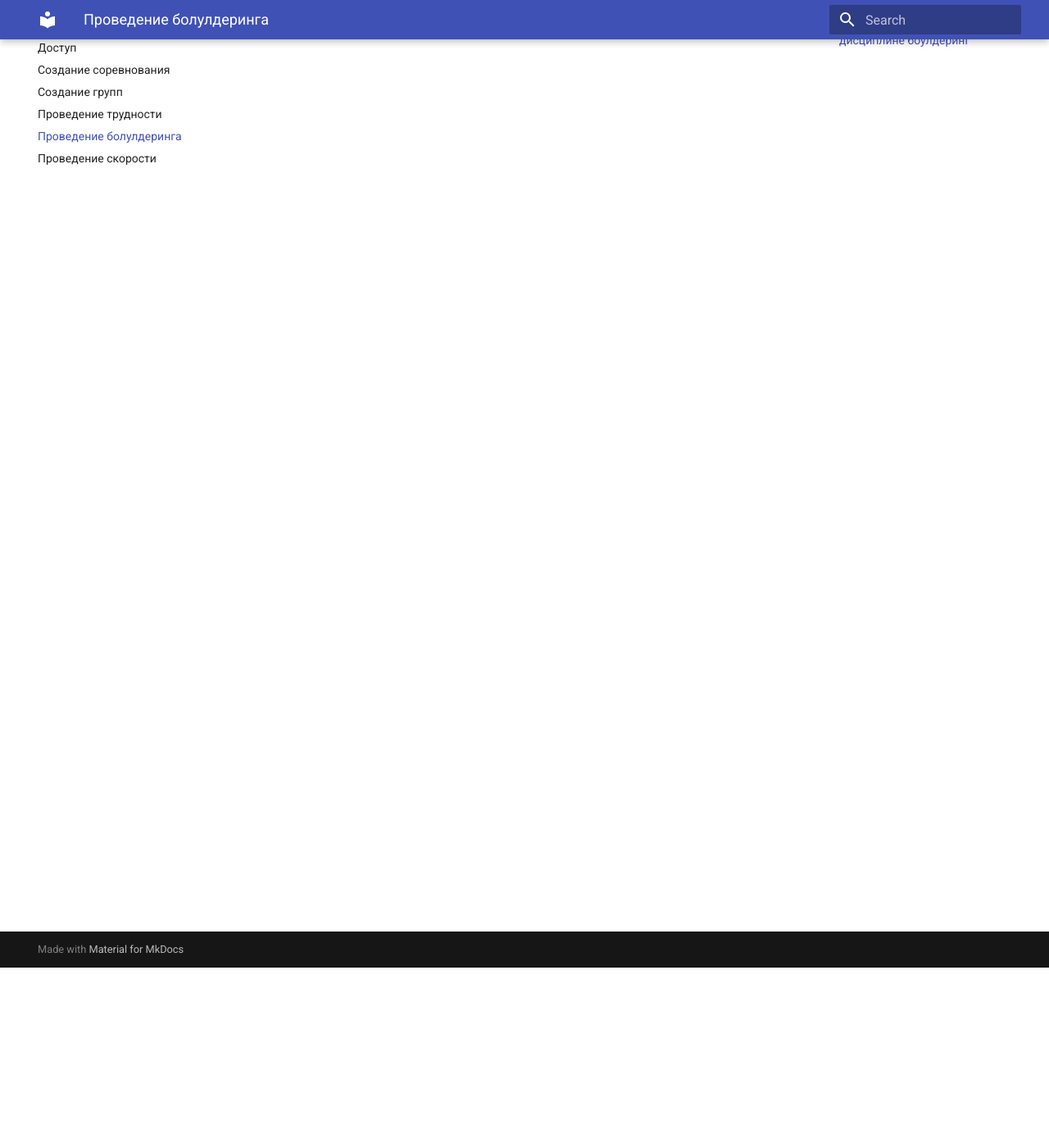
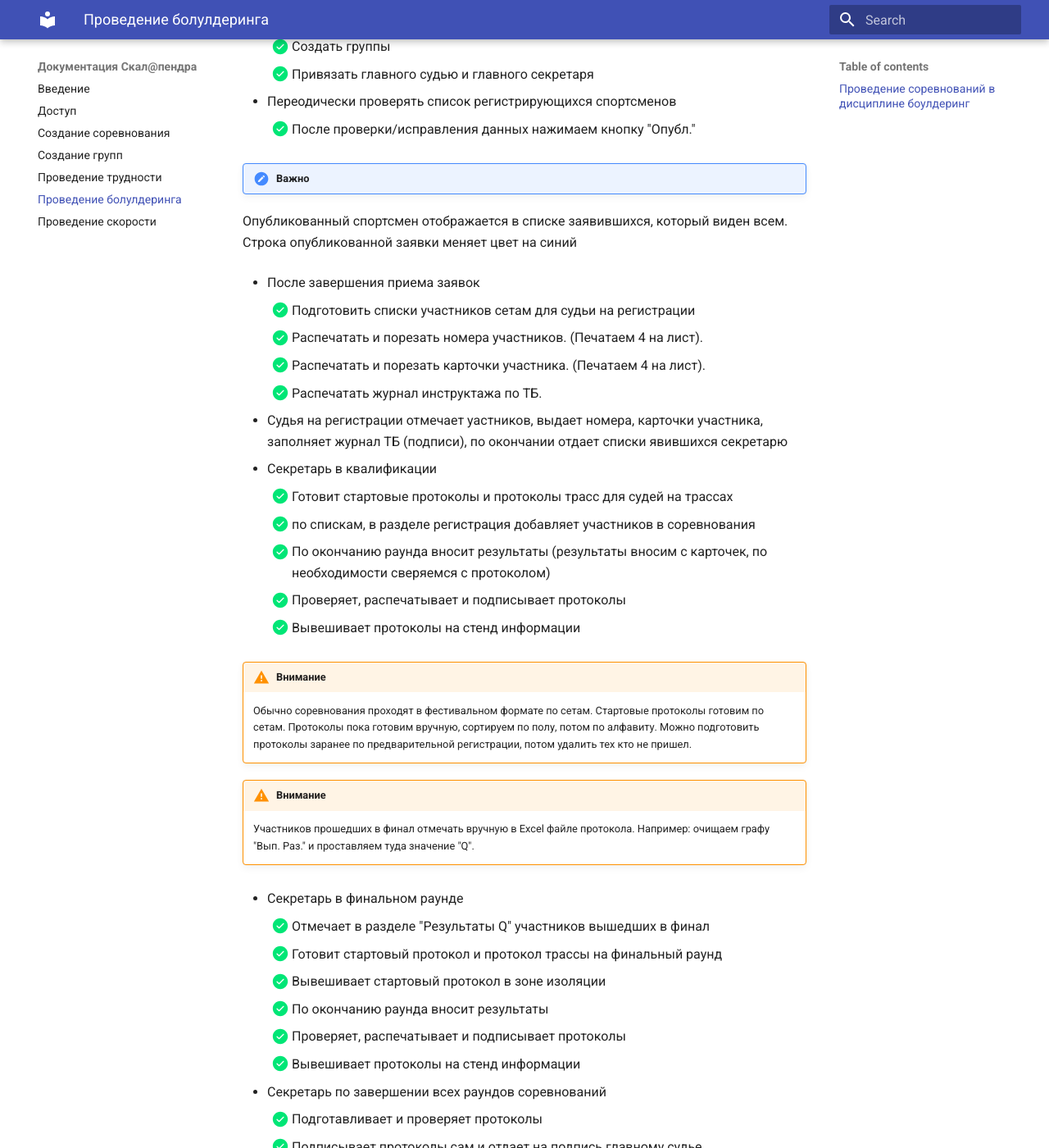
Before and after one commit to alptur/scaladocs, an MkDocs documentation site: the page built from docs/howtoboulder.md, in a window 1280 px wide and 1400 px high, scrolled down 220 px. Shown: the whole window at 82% size. Built offline with MkDocs 1.6.1 and Material for MkDocs 9.7.7, drawn with Linux system fonts in a browser that asks for light colours; some of the changed text lies outside the part shown.

Commit message:
Проведение боулдеринга

```diff
--- a/docs/howtoboulder.md
+++ b/docs/howtoboulder.md
@@ -1,3 +1,60 @@
 # Проведение болулдеринга
 
 ## Проведение соревнований в дисциплине боулдеринг
+
+* Создать соревнование
+    * [x] Создать группы
+    * [x] Привязать главного судью и главного секретаря
+* Переодически проверять список регистрирующихся спортсменов
+    * [x] После проверки/исправления данных нажимаем кнопку "Опубл."
+
+!!! note "Важно"
+Опубликованный спортсмен отображается в списке заявившихся, который виден всем.
+Строка опубликованной заявки меняет цвет на синий
+
+* После завершения приема заявок
+    * [x] Подготовить списки участников сетам для судьи на регистрации
+    * [x] Распечатать и порезать номера участников. (Печатаем 4 на лист).
+    * [x] Распечатать и порезать карточки участника. (Печатаем 4 на лист).
+    * [x] Распечатать журнал инструктажа по ТБ.
+
+* Судья на регистрации отмечает уастников, выдает номера, карточки участника,
+заполняет журнал ТБ (подписи), по окончании отдает списки явившихся секретарю
+
+* Секретарь в квалификации
+    * [x] Готовит стартовые протоколы и протоколы трасс для судей на трассах
+    * [x] по спискам, в разделе регистрация добавляет участников в соревнования
+    * [x] По окончанию раунда вносит результаты (результаты вносим с карточек,
+    по необходимости сверяемся с протоколом)
+    * [x] Проверяет, распечатывает и подписывает протоколы
+    * [x] Вывешивает протоколы на стенд информации
+
+!!! warning "Внимание"
+    Обычно соревнования проходят в фестивальном формате по сетам. Стартовые протоколы
+    готовим по сетам. Протоколы пока готовим вручную, сортируем по полу, потом по алфавиту.
+    Можно подготовить протоколы заранее по предварительной регистрации, потом удалить
+    тех кто не пришел.
+
+!!! warning "Внимание"
+    Участников прошедших в финал отмечать вручную в Excel файле протокола. Например:
+    очищаем графу "Вып. Раз." и проставляем туда значение "Q".
+
+* Секретарь в финальном раунде
+    * [x] Отмечает в разделе "Результаты Q" участников вышедших в финал
+    * [x] Готовит стартовый протокол и протокол трассы на финальный раунд
+    * [x] Вывешивает стартовый протокол в зоне изоляции
+    * [x] По окончанию раунда вносит результаты
+    * [x] Проверяет, распечатывает и подписывает протоколы
+    * [x] Вывешивает протоколы на стенд информации
+
+* Секретарь по завершении всех раундов соревнований
+    * [x] Подготавливает и проверяет протоколы
+    * [x] Подписывает протоколы сам и отдает на подпись главному судье
+    * [x] Ставит на протоколы печать проводящей организации
+    * [x] Подготавливает документ - "Состав судейской коллегии". Пункт меню "Судьи/Судейская бригада"
+    * [x] По необходимости подготавливает справки о судействе. Пункт меню "Судьи/Судейская бригада"
+    * [x] Публикует протоколы в электронном виде
+
+!!! warning "Внимание"
+    Необходимо проверить расчёт разрядов и соответствие их присвоения
+    уровню соревнований
```
